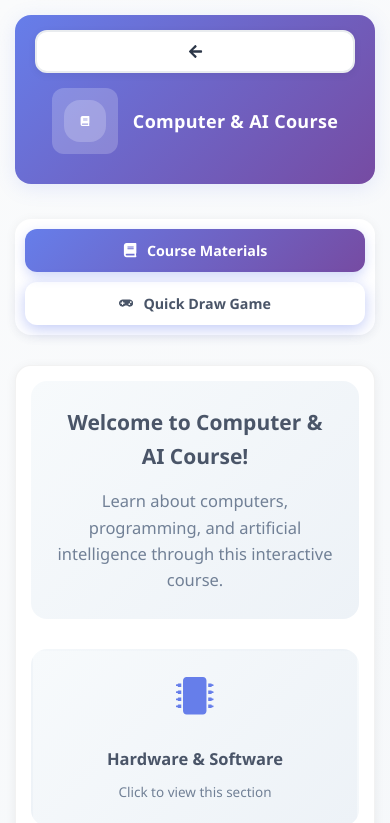
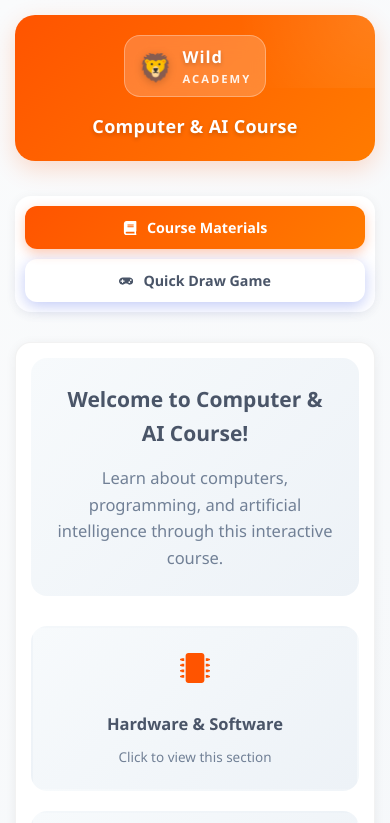
Before and after one commit to ahmedddddr/wild-academy, a React (Create React App) app in the folder frontend/: page /course in a window 390 px wide. Shown: the top 823 px of the page. Built offline with nearby package versions, Linux system fonts and the light colour scheme.

Commit message:
Redesign CoursePage with logo, remove back button, and make mobile responsive

```diff
--- a/frontend/src/pages/CoursePage.css
+++ b/frontend/src/pages/CoursePage.css
@@ -1,7 +1,7 @@
 .course-container {
   max-width: 1200px;
   margin: 0 auto;
-  padding: 40px 20px;
+  padding: 40px 20px 120px 20px;
   font-family: 'Segoe UI', Tahoma, Geneva, Verdana, sans-serif;
   background: linear-gradient(135deg, #fafbfc 0%, #f0f4f8 100%);
   min-height: 100vh;
@@ -11,48 +11,87 @@
 .course-header {
   display: flex;
   align-items: center;
-  justify-content: space-between;
-  padding: 25px 35px;
-  background: linear-gradient(135deg, #667eea 0%, #764ba2 100%);
+  justify-content: center;
+  padding: 30px 35px;
+  background: linear-gradient(135deg, #ff5400 0%, #ff7b00 100%);
   border-radius: 24px;
   margin-bottom: 35px;
-  box-shadow: 0 4px 20px rgba(102, 126, 234, 0.15);
+  box-shadow: 0 8px 24px rgba(255, 84, 0, 0.2);
+  position: relative;
+  overflow: hidden;
 }
 
-.back-button {
-  background: rgba(255, 255, 255, 0.2);
-  border: none;
-  color: white;
-  font-size: 1.2rem;
-  padding: 12px 16px;
-  border-radius: 12px;
-  cursor: pointer;
-  transition: all 0.3s ease;
-  display: flex;
-  align-items: center;
-  justify-content: center;
-}
-
-.back-button:hover {
-  background: rgba(255, 255, 255, 0.3);
-  transform: translateY(-2px);
+.course-header::before {
+  content: '';
+  position: absolute;
+  top: -50%;
+  right: -50%;
+  width: 100%;
+  height: 100%;
+  background: radial-gradient(circle, rgba(255, 255, 255, 0.1) 0%, transparent 70%);
 }
 
 .header-content {
   display: flex;
   align-items: center;
-  gap: 15px;
+  gap: 20px;
+  position: relative;
+  z-index: 1;
 }
 
-.header-icon-wrapper {
+.logo-wrapper {
+  display: flex;
+  align-items: center;
+  gap: 12px;
   background: rgba(255, 255, 255, 0.2);
-  padding: 12px;
-  border-radius: 12px;
+  padding: 12px 20px;
+  border-radius: 16px;
+  backdrop-filter: blur(10px);
+  border: 1px solid rgba(255, 255, 255, 0.3);
+  transition: all 0.3s ease;
 }
 
-.header-icon {
-  font-size: 1.5rem;
+.logo-wrapper:hover {
+  background: rgba(255, 255, 255, 0.3);
+  transform: scale(1.05);
+  box-shadow: 0 4px 16px rgba(255, 84, 0, 0.3);
+}
+
+.logo-icon {
+  font-size: 2.5rem;
+  filter: drop-shadow(0 2px 4px rgba(0, 0, 0, 0.2));
+  animation: bounce 2s ease-in-out infinite;
+}
+
+@keyframes bounce {
+  0%, 100% {
+    transform: translateY(0);
+  }
+  50% {
+    transform: translateY(-5px);
+  }
+}
+
+.logo-text {
+  display: flex;
+  flex-direction: column;
+  align-items: flex-start;
+}
+
+.logo-name {
+  font-size: 1.4rem;
+  font-weight: 800;
   color: white;
+  letter-spacing: 1px;
+  text-shadow: 0 2px 4px rgba(0, 0, 0, 0.2);
+}
+
+.logo-academy {
+  font-size: 0.9rem;
+  font-weight: 600;
+  color: rgba(255, 255, 255, 0.9);
+  letter-spacing: 2px;
+  text-transform: uppercase;
 }
 
 .course-title {
@@ -61,10 +100,7 @@
   font-weight: 700;
   margin: 0;
   letter-spacing: 0.3px;
-}
-
-.header-spacer {
-  width: 48px;
+  text-shadow: 0 2px 4px rgba(0, 0, 0, 0.2);
 }
 
 .course-content {
@@ -99,14 +135,14 @@
 }
 
 .tab-btn:hover {
-  background: rgba(102, 126, 234, 0.1);
-  color: #667eea;
+  background: rgba(255, 84, 0, 0.1);
+  color: #ff5400;
 }
 
 .tab-btn.active {
-  background: linear-gradient(135deg, #667eea 0%, #764ba2 100%);
+  background: linear-gradient(135deg, #ff5400 0%, #ff7b00 100%);
   color: white;
-  box-shadow: 0 4px 12px rgba(102, 126, 234, 0.3);
+  box-shadow: 0 4px 12px rgba(255, 84, 0, 0.3);
 }
 
 .pdf-section {
@@ -157,13 +193,13 @@
 
 .section-card:hover {
   transform: translateY(-4px);
-  border-color: #667eea;
-  box-shadow: 0 8px 25px rgba(102, 126, 234, 0.12);
+  border-color: #ff5400;
+  box-shadow: 0 8px 25px rgba(255, 84, 0, 0.12);
 }
 
 .section-icon {
   font-size: 2.5rem;
-  color: #667eea;
+  color: #ff5400;
   margin-bottom: 15px;
 }
 
@@ -231,7 +267,7 @@
   padding: 2px 6px;
   border-radius: 4px;
   font-family: 'Courier New', monospace;
-  color: #667eea;
+  color: #ff5400;
 }
 
 .pdf-instructions ol {
@@ -292,7 +328,7 @@
 }
 
 .quickdraw-tips h3 {
-  color: #667eea;
+  color: #ff5400;
   font-size: 1.2rem;
   margin: 0 0 15px 0;
 }
@@ -323,14 +359,35 @@
 
 @media (max-width: 768px) {
   .course-container {
-    padding: 20px;
+    padding: 20px 20px 100px 20px;
   }
 
   .course-header {
     flex-direction: column;
+    gap: 20px;
+    padding: 25px 20px;
+    text-align: center;
+  }
+
+  .header-content {
+    flex-direction: column;
     gap: 15px;
-    padding: 20px;
-    text-align: center;
+  }
+
+  .logo-wrapper {
+    padding: 10px 16px;
+  }
+
+  .logo-icon {
+    font-size: 2rem;
+  }
+
+  .logo-name {
+    font-size: 1.2rem;
+  }
+
+  .logo-academy {
+    font-size: 0.8rem;
   }
 
   .course-title {
@@ -369,12 +426,29 @@
 
 @media (max-width: 480px) {
   .course-container {
-    padding: 15px;
+    padding: 15px 15px 100px 15px;
   }
 
   .course-header {
-    padding: 15px 20px;
-    border-radius: 16px;
+    padding: 20px 16px;
+    border-radius: 20px;
+  }
+
+  .logo-wrapper {
+    padding: 8px 14px;
+    gap: 10px;
+  }
+
+  .logo-icon {
+    font-size: 1.8rem;
+  }
+
+  .logo-name {
+    font-size: 1.1rem;
+  }
+
+  .logo-academy {
+    font-size: 0.75rem;
   }
 
   .course-title {
@@ -391,8 +465,20 @@
     padding: 20px;
   }
 
+  .section-icon {
+    font-size: 2rem;
+  }
+
   .pdf-iframe,
   .quickdraw-iframe {
     height: 400px;
   }
+
+  .pdf-instructions {
+    padding: 15px;
+  }
+
+  .quickdraw-tips {
+    padding: 15px;
+  }
 }
--- a/frontend/src/pages/CoursePage.js
+++ b/frontend/src/pages/CoursePage.js
@@ -18,16 +18,16 @@ const CoursePage = () => {
   return (
     <div className="course-container">
       <header className="course-header">
-        <button className="back-button" onClick={() => navigate('/main')}>
-          <FaArrowLeft />
-        </button>
         <div className="header-content">
-          <div className="header-icon-wrapper">
-            <FaBook className="header-icon" />
+          <div className="logo-wrapper">
+            <div className="logo-icon">🦁</div>
+            <div className="logo-text">
+              <span className="logo-name">Wild</span>
+              <span className="logo-academy">Academy</span>
+            </div>
           </div>
           <h1 className="course-title">Computer & AI Course</h1>
         </div>
-        <div className="header-spacer"></div>
       </header>
 
       <div className="course-content">
```
